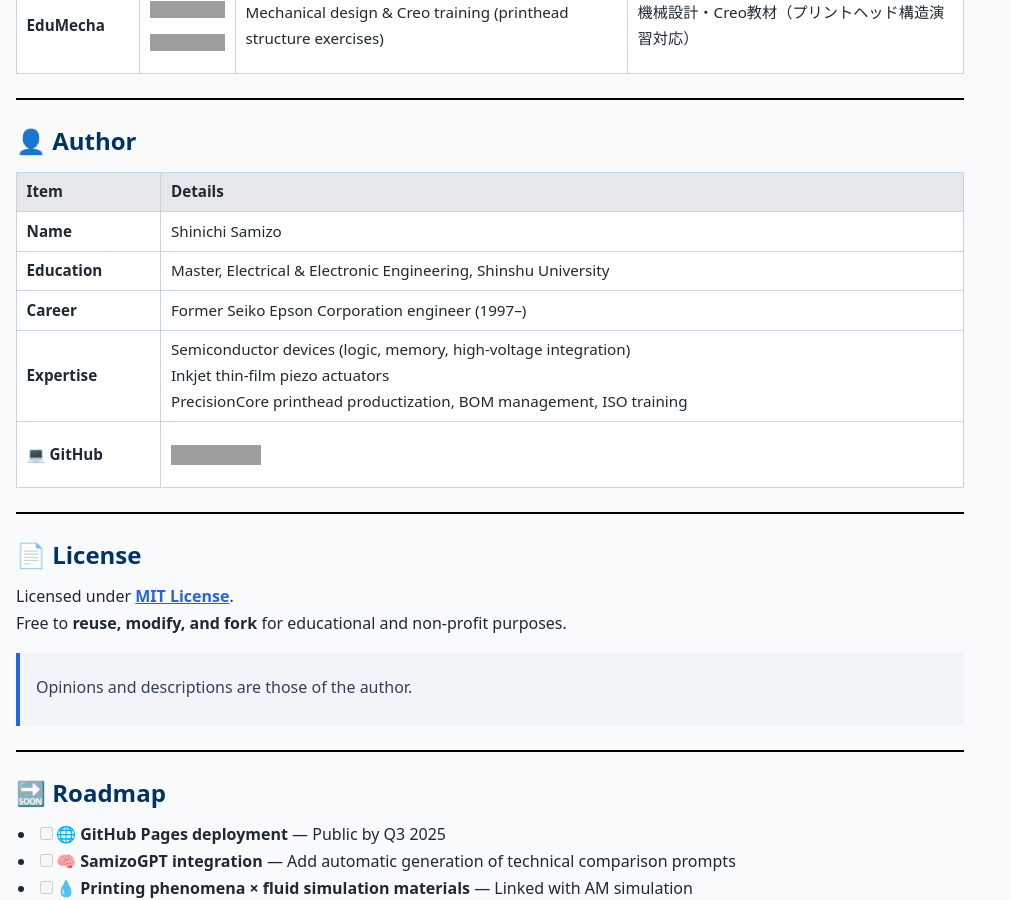
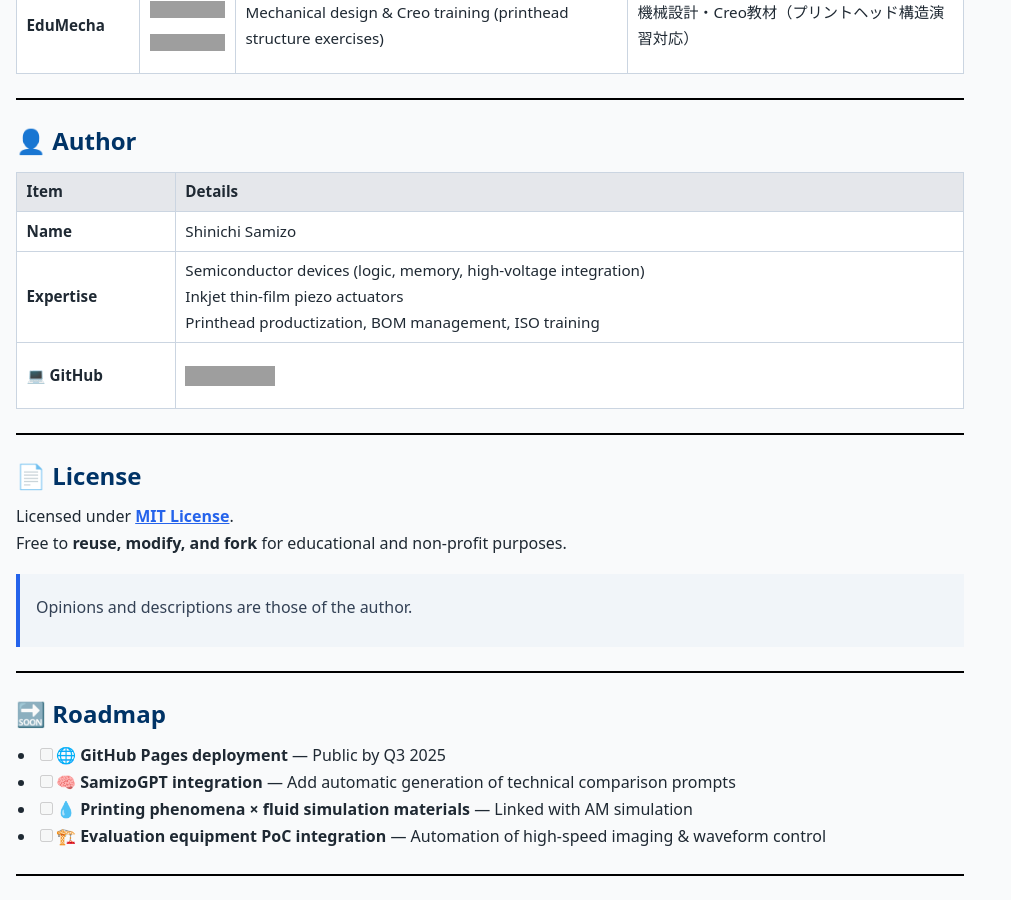
Before and after one commit to Samizo-AITL/Inkjet, a Jekyll site: the page built from en/index.md, in a window 1280 px wide and 900 px high, scrolled down 3163 px. Shown: the whole window, without its empty margins (0-1011 px from the left). Built offline with Jekyll 4.4.1, drawn with Linux system fonts in a browser that asks for light colours; our own code applies the rules of GitHub Pages for plain Markdown files; grey boxes are pictures that could not be loaded.

Commit message:
Update index.md

```diff
--- a/en/index.md
+++ b/en/index.md
@@ -119,9 +119,7 @@ Inkjet/
 | Item | Details |
 |------|---------|
 | **Name** | Shinichi Samizo |
-| **Education** | Master, Electrical & Electronic Engineering, Shinshu University |
-| **Career** | Former Seiko Epson Corporation engineer (1997–) |
-| **Expertise** | Semiconductor devices (logic, memory, high-voltage integration)<br>Inkjet thin-film piezo actuators<br>PrecisionCore printhead productization, BOM management, ISO training |
+| **Expertise** | Semiconductor devices (logic, memory, high-voltage integration)<br>Inkjet thin-film piezo actuators<br>Printhead productization, BOM management, ISO training |
 | **💻 GitHub** | [![GitHub](https://img.shields.io/badge/GitHub-Samizo--AITL-blue?style=for-the-badge&logo=github)](https://github.com/Samizo-AITL) |
 
 ---
```
